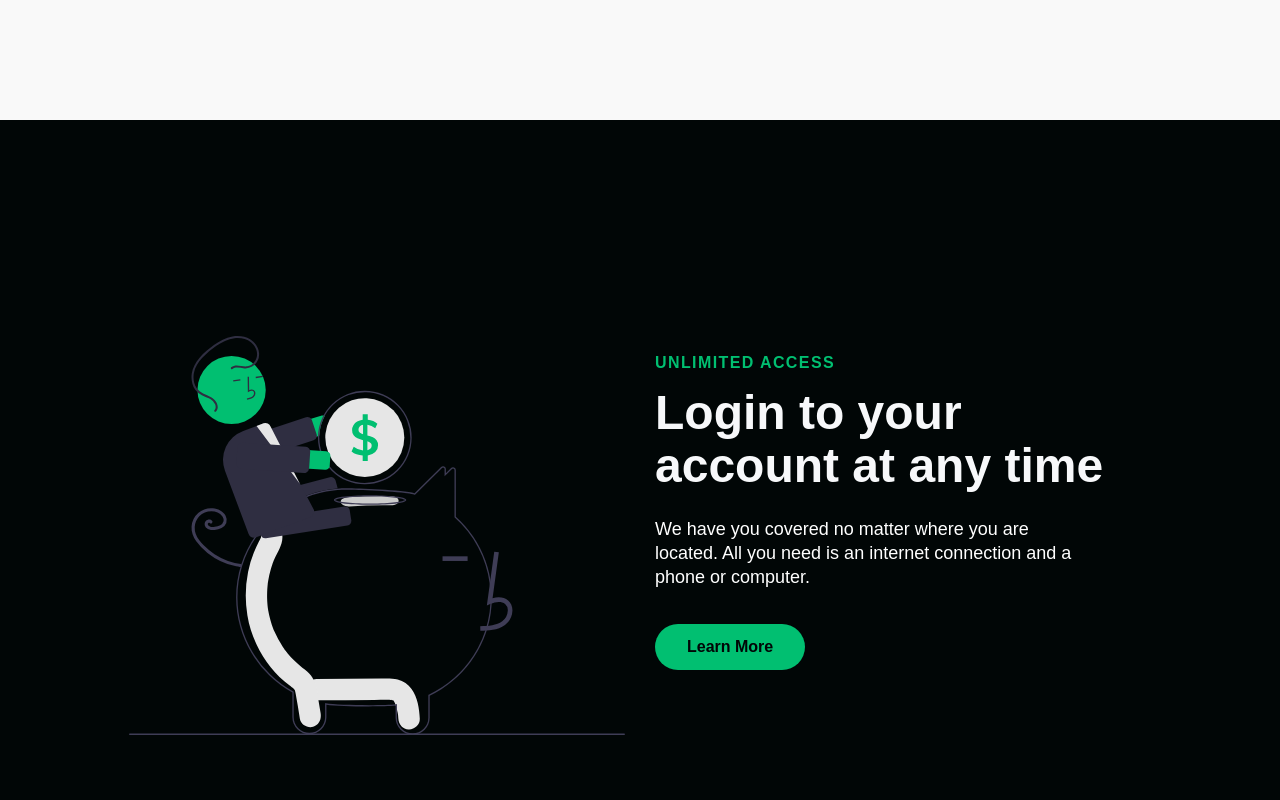
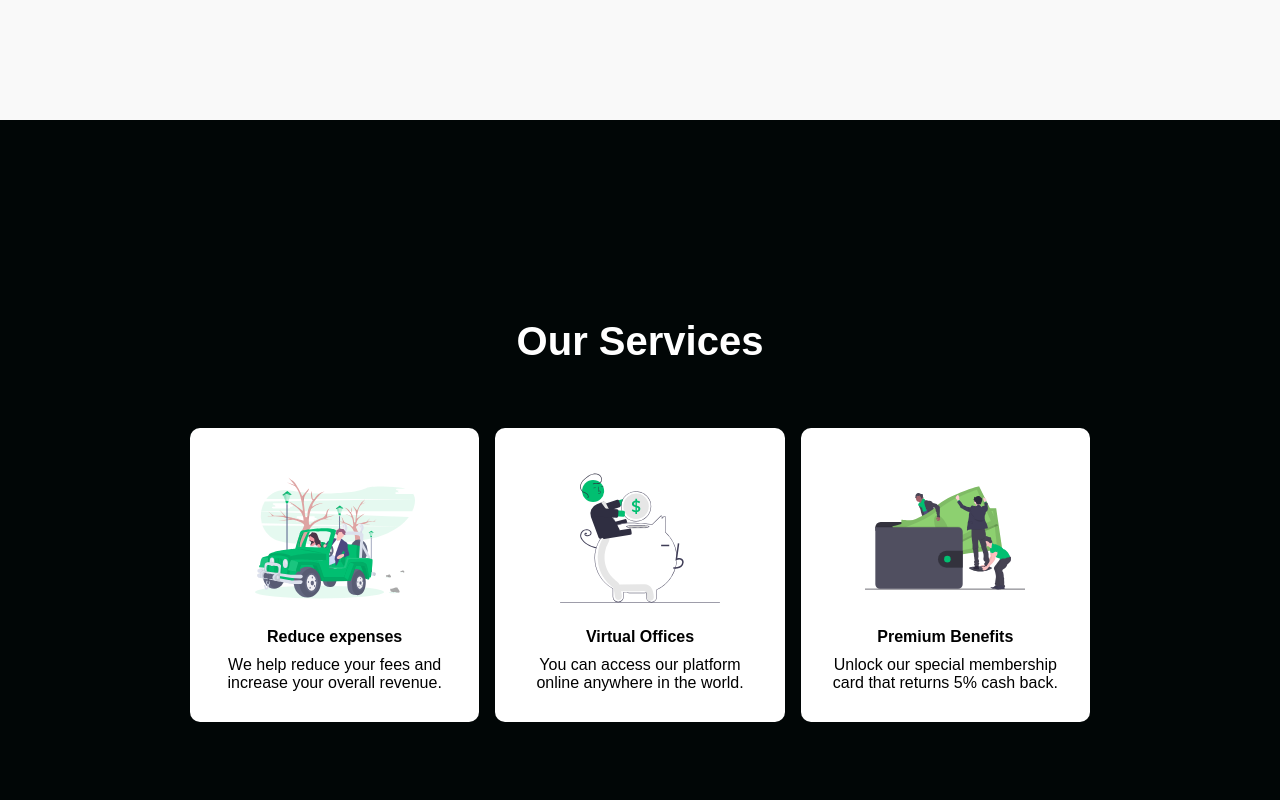
Before and after one commit to ofernandopro/dolla, a React (Create React App) app: page / in a window 1280 px wide. Shown: the part 1540-2340 px from the top of the page. Built offline with nearby package versions, Linux system fonts and the light colour scheme; the HTML template or start-up script is replaced by a standard one; a web font is replaced by a local one.

Commit message:
Creating Services Section

```diff
--- /dev/null
+++ b/src/components/Services/ServicesElements.js
@@ -0,0 +1,83 @@
+import styled from 'styled-components';
+
+export const ServicesContainer = styled.div`
+  height: 800px;
+  display: flex;
+  flex-direction: column;
+  justify-content: center;
+  align-items: center;
+  background: #010606;
+
+  @media screen and (max-width: 768px) {
+    height: 1100px;
+  }
+
+  @media screen and (max-width: 480px) {
+    height: 1300px;
+  }
+`;
+
+
+export const ServicesWrapper = styled.div`
+  max-width: 1000px;
+  margin: 0 auto;
+  display: grid;
+  grid-template-columns: 1fr 1fr 1fr;
+  align-items: center;
+  grid-gap: 16px;
+  padding: 0 50px;
+
+  @media screen and (max-width: 1000px) {
+    grid-template-columns: 1fr 1fr;
+  }
+
+  @media screen and (max-width: 768px) {
+    grid-template-columns: 1fr;
+    padding: 0 20px;
+  }
+`;
+
+export const ServicesCard = styled.div`
+  background: #fff;
+  display: flex;
+  flex-direction: column;
+  justify-content: flex-start;
+  align-items: center;
+  border-radius: 10px;
+  max-height: 340px;
+  padding: 30px;
+  box-shadow: 0 1fx 3px rgba(0, 0, 0, 0.2);
+  transition: all 0.2s ease-in-out;
+
+  &:hover {
+    transform: scale(1.02);
+    transition: all 0.2s ease;
+    cursor: pointer;
+  }
+`;
+
+export const ServicesIcon = styled.img`
+  height: 160px;
+  width: 160px;
+  margin-bottom: 10px;
+`;
+
+export const ServicesH1 = styled.h1`
+  font-size: 2.5rem;
+  color: #fff;
+  margin-bottom: 64px;
+
+  @media screen and (max-width: 480px) {
+    font-size: 2rem;
+  }
+`;
+
+export const ServicesH2 = styled.h2`
+  font-size: 1rem;
+  margin-bottom: 10px;
+`;
+
+export const ServicesP = styled.p`
+  font-size: 1rem;
+  text-align: center;
+`;
--- /dev/null
+++ b/src/components/Services/index.js
@@ -0,0 +1,42 @@
+import React from 'react';
+import Icon1 from '../../images/svg-1.svg';
+import Icon2 from '../../images/svg-2.svg';
+import Icon3 from '../../images/svg-3.svg';
+import {
+  ServicesCard,
+  ServicesContainer,
+  ServicesH1,
+  ServicesH2,
+  ServicesIcon,
+  ServicesP,
+  ServicesWrapper,
+} from './ServicesElements';
+
+function Services() {
+  return (
+    <ServicesContainer id="services">
+      <ServicesH1>Our Services</ServicesH1>
+      <ServicesWrapper>
+        <ServicesCard>
+          <ServicesIcon src={Icon1} />
+          <ServicesH2>Reduce expenses</ServicesH2>
+          <ServicesP>We help reduce your fees and increase your overall revenue.</ServicesP>
+        </ServicesCard>
+
+        <ServicesCard>
+          <ServicesIcon src={Icon2} />
+          <ServicesH2>Virtual Offices</ServicesH2>
+          <ServicesP>You can access our platform online anywhere in the world.</ServicesP>
+        </ServicesCard>
+
+        <ServicesCard>
+          <ServicesIcon src={Icon3} />
+          <ServicesH2>Premium Benefits</ServicesH2>
+          <ServicesP>Unlock our special membership card that returns 5% cash back.</ServicesP>
+        </ServicesCard>
+      </ServicesWrapper>
+    </ServicesContainer>
+  );
+}
+
+export default Services;
--- a/src/pages/index.js
+++ b/src/pages/index.js
@@ -4,6 +4,7 @@ import HeroSection from '../components/HeroSection';
 import InfoSection from '../components/InfoSection';
 import Navbar from '../components/Navbar';
 import Sidebar from '../components/Sidebar';
+import Services from '../components/Services';
 
 function Home() {
   const [isOpen, setIsOpen] = useState(false);
@@ -17,8 +18,9 @@ function Home() {
       <Navbar toggle={toggle} />
       <HeroSection />
       <InfoSection {...homeObjOne} />
+      <Services />
+      <InfoSection {...homeObjThree} />
       <InfoSection {...homeObjTwo} />
-      <InfoSection {...homeObjThree} />
     </>
   );
 }
```
